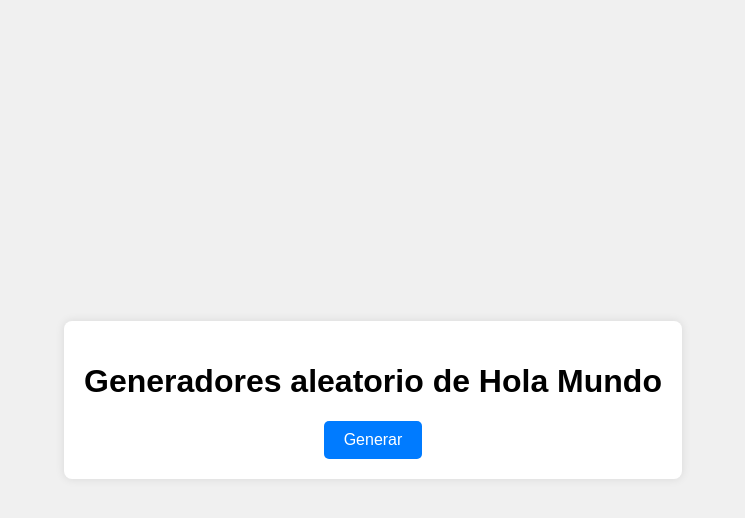
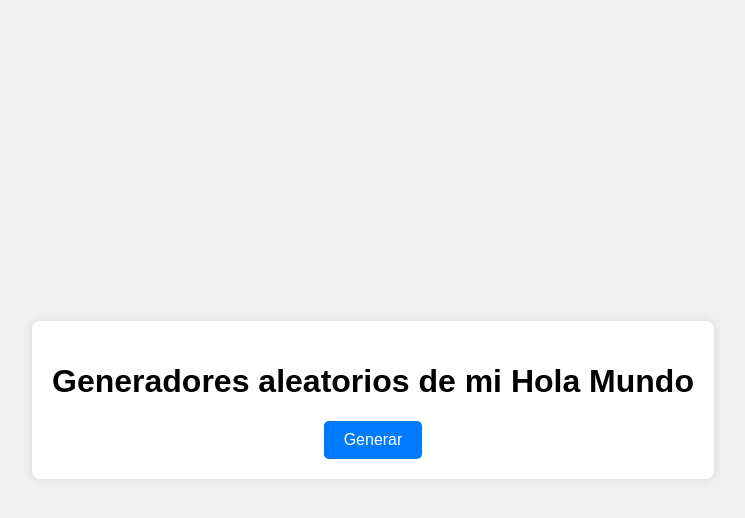
Before and after one commit to alvicha/holamundomultilenguaje, a PHP site: page / in a window 1280 px wide. Shown: the top 518 px of the page, without its empty margins (267-1012 px from the left). Run offline with PHP 8.4, Linux system fonts and the light colour scheme.

Commit message:
Editando commit 5

```diff
--- a/index.php
+++ b/index.php
@@ -54,7 +54,7 @@ if ($_SERVER['REQUEST_METHOD'] === 'POST') {
 
 <body>
     <div class="container">
-        <h1>Generadores aleatorio de Hola Mundo</h1>
+        <h1>Generadores aleatorios de mi Hola Mundo</h1>
         <form method="post">
             <button type="submit">Generar</button>
         </form>
```
Also changed, not shown: 4 other files.
